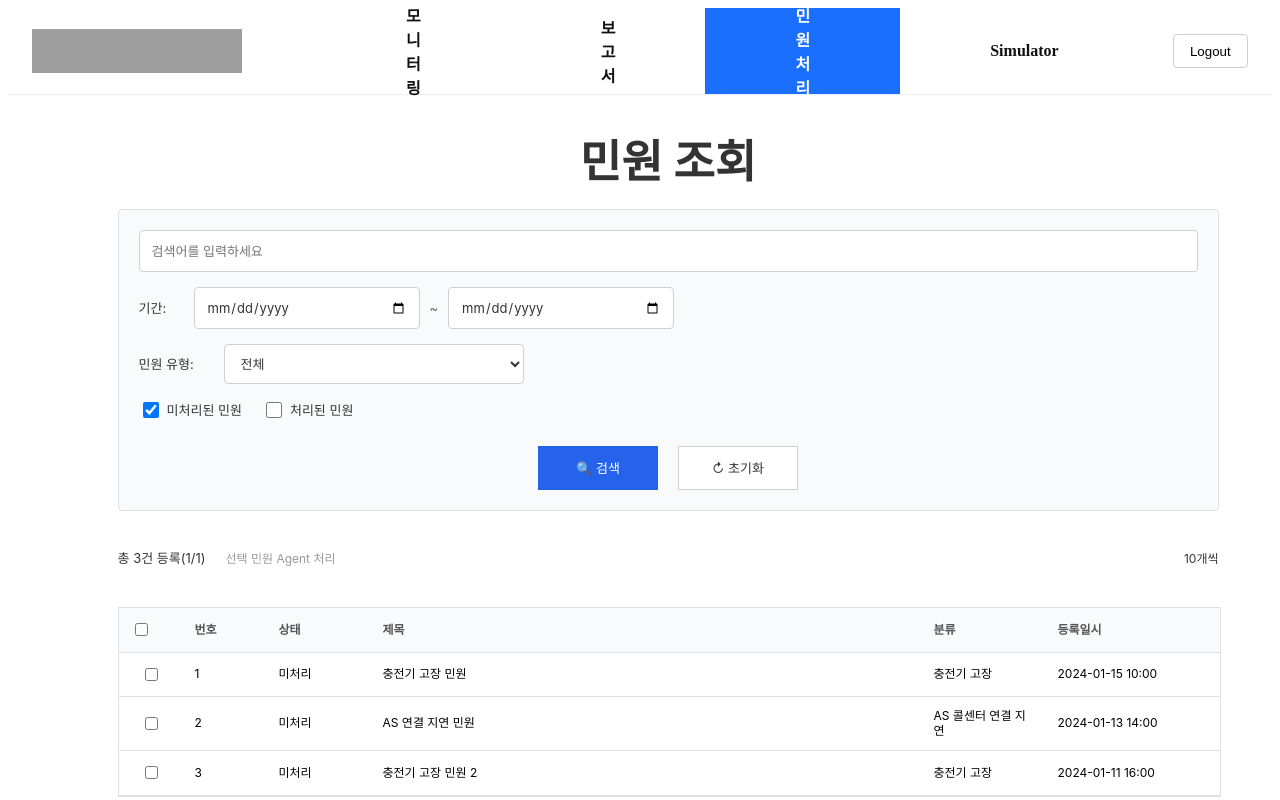
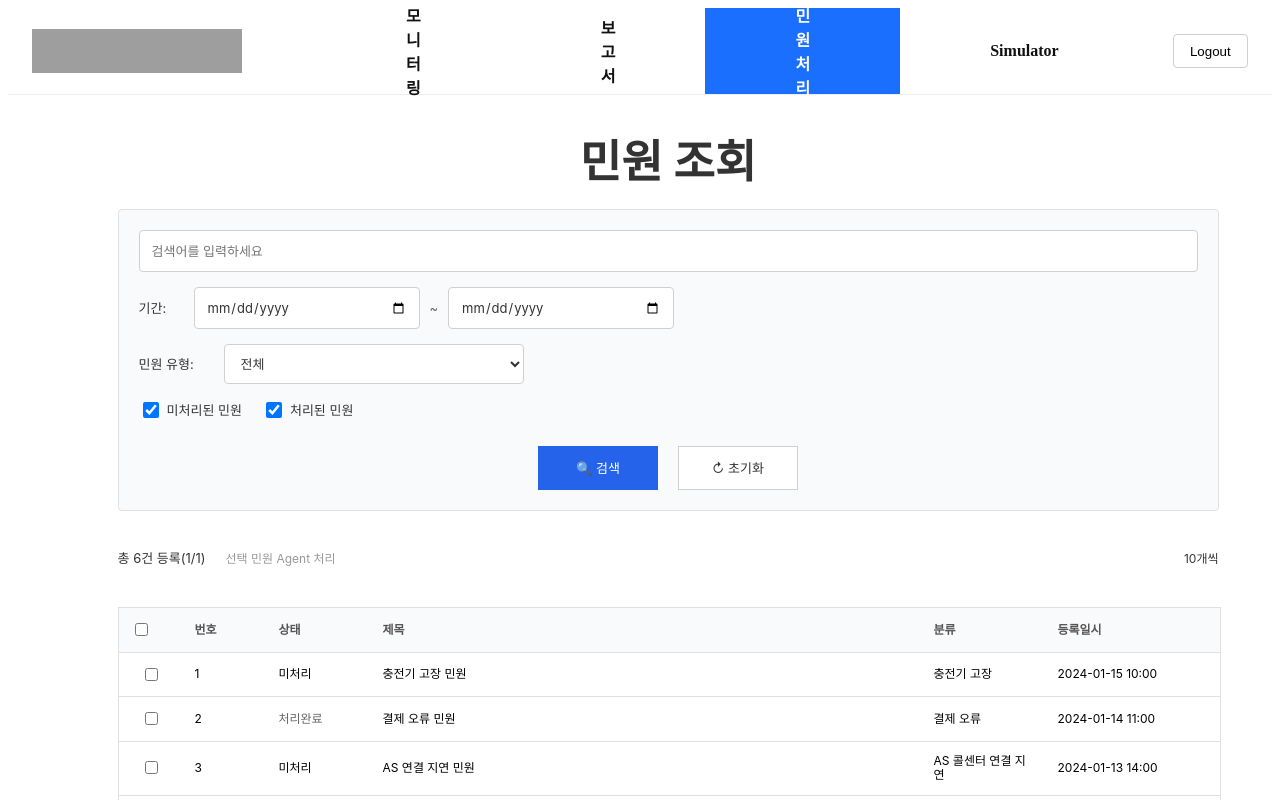
Before and after one commit to ChaeyunKoo/ev-charger-ops-platform, a Next.js app in the folder nextjs/: page /pages/ComplaintList in a window 1280 px wide. Shown: the top 800 px of the page. Built offline with nearby package versions, Linux system fonts and the light colour scheme; grey boxes are pictures that could not be loaded.

Commit message:
메세지 창, 필터링 수정

```diff
--- a/nextjs/src/app/pages/ComplaintList/page.jsx
+++ b/nextjs/src/app/pages/ComplaintList/page.jsx
@@ -1,21 +1,34 @@
 'use client';
 
 import { useState, useMemo } from 'react';
+import { useRouter } from 'next/navigation';
 import Header from '@/components/Header'; // 1. Header 컴포넌트 임포트
 import styles from './page.module.css';
 
+const INITIAL_FILTERS = {
+  searchKeyword: '',
+  startDate: '',
+  endDate: '',
+  complaintType: '',
+  showUnprocessed: true, // ✅ 전체 보이려면 둘 다 true
+  showProcessed: true,   // ✅
+};
+
 export default function ComplaintList() {
-  // 검색 필터 상태
-  const [searchKeyword, setSearchKeyword] = useState('');
-  const [startDate, setStartDate] = useState('');
-  const [endDate, setEndDate] = useState('');
-  const [complaintType, setComplaintType] = useState(''); // '충전기 고장' | '결제 오류' | 'AS 콜센터 연결 지연' | '기타' | ''
-  const [showUnprocessed, setShowUnprocessed] = useState(true); // 미처리 민원
-  const [showProcessed, setShowProcessed] = useState(false); // 처리된 민원
+  const router = useRouter();
+  /// ✅ 입력 중인 값(화면의 폼)
+  const [filters, setFilters] = useState(INITIAL_FILTERS);
+
+  // ✅ 실제 목록에 적용된 값(검색 버튼 눌렀을 때만 바뀜)
+  const [appliedFilters, setAppliedFilters] = useState(INITIAL_FILTERS);
 
   const [currentPage, setCurrentPage] = useState(1);
   const [itemsPerPage] = useState(10);
   const [selectedItems, setSelectedItems] = useState([]);
+
+  const [modalMessage, setModalMessage] = useState(''); //중앙 메세지 모달 상태
+  const openModal = (msg) => setModalMessage(msg);
+  const closeModal = () => setModalMessage('');
 
   // 샘플 데이터 - 실제 데이터로 교체 필요
   const allComplaints = [
@@ -27,59 +40,64 @@ export default function ComplaintList() {
     { id: 6, title: '결제 문제', content: '결제 관련 문제가 있습니다', status: '처리완료', category: '결제 오류', date: '2024-01-10 10:30' },
   ];
 
-  // 필터링된 민원 목록
+  // ✅ “적용된 필터(appliedFilters)” 기준으로만 목록 필터링
   const filteredComplaints = useMemo(() => {
-    let filtered = [...allComplaints];
+    const {
+      searchKeyword,
+      startDate,
+      endDate,
+      complaintType,
+      showUnprocessed,
+      showProcessed,
+    } = appliedFilters;
 
-    // 상태 필터 (미처리/처리)
+    // ✅ 1) 최신순 정렬(먼저 정렬하고 그 다음 필터)
+    let list = [...allComplaints].sort(
+      (a, b) => new Date(b.date).getTime() - new Date(a.date).getTime()
+    );
+
+    // ✅ 2) 상태 필터
     if (showUnprocessed && showProcessed) {
-      // 둘 다 선택 시 전체 표시
+      // 전체
     } else if (showUnprocessed) {
-      filtered = filtered.filter(c => c.status === '미처리');
+      list = list.filter(c => c.status === '미처리');
     } else if (showProcessed) {
-      filtered = filtered.filter(c => c.status === '처리완료');
+      list = list.filter(c => c.status === '처리완료');
     } else {
-      filtered = [];
+      list = [];
     }
 
-    // 검색어 필터 (제목+내용만 사용)
+    // ✅ 3) 검색어(제목+내용)
     if (searchKeyword.trim()) {
       const kw = searchKeyword.toLowerCase();
-      filtered = filtered.filter(c =>
+      list = list.filter(c =>
         c.title.toLowerCase().includes(kw) || c.content.toLowerCase().includes(kw)
       );
     }
 
-    // 기간 필터
+    // ✅ 4) 기간
     if (startDate) {
-      filtered = filtered.filter(c => {
-        const complaintDate = new Date(c.date);
       const start = new Date(startDate);
       start.setHours(0, 0, 0, 0);
-        return complaintDate >= start;
-      });
+      list = list.filter(c => new Date(c.date) >= start);
+    }
+    if (endDate) {
+      const end = new Date(endDate);
+      end.setHours(23, 59, 59, 999);
+      list = list.filter(c => new Date(c.date) <= end);
     }
 
-    if (endDate) {
-      filtered = filtered.filter(c => {
-        const complaintDate = new Date(c.date);
-        const end = new Date(endDate);
-        end.setHours(23, 59, 59, 999);
-        return complaintDate <= end;
-      });
+    // ✅ 5) 민원 유형
+    if (complaintType) {
+      list = list.filter(c => c.category === complaintType);
     }
 
-    // 민원 유형 필터
-    if (complaintType) {
-      filtered = filtered.filter(c => c.category === complaintType);
-    }
-
-    // 번호 재정렬 (1번부터)
-    return filtered.map((complaint, index) => ({
+    // ✅ 번호는 “필터+정렬 이후” 1부터
+    return list.map((complaint, index) => ({
       ...complaint,
-      number: index + 1
+      number: index + 1,
     }));
-  }, [searchKeyword, startDate, endDate, complaintType, showUnprocessed, showProcessed, allComplaints]);
+  }, [appliedFilters, allComplaints]);
 
   // 페이지네이션
   const paginatedComplaints = useMemo(() => {
@@ -92,37 +110,34 @@ export default function ComplaintList() {
   const totalPages = Math.ceil(totalCount / itemsPerPage);
 
   const handleSearch = () => {
+    setAppliedFilters(filters); // ✅ 이때만 목록 변경
     setCurrentPage(1);
     setSelectedItems([]);
   };
 
   const handleReset = () => {
-    setSearchKeyword('');
-    setStartDate('');
-    setEndDate('');
-    setComplaintType('');
-    setShowUnprocessed(true);
-    setShowProcessed(false);
+    setFilters(INITIAL_FILTERS);        // ✅ 폼 초기화
+    setAppliedFilters(INITIAL_FILTERS); // ✅ 목록도 전체로
     setCurrentPage(1);
     setSelectedItems([]);
   };
 
   const handleStartDateChange = (e) => {
     const date = e.target.value;
-    if (date && endDate && new Date(date) > new Date(endDate)) {
-      alert('시작일은 종료일보다 늦을 수 없습니다.');
+    if (date && filters.endDate && new Date(date) > new Date(filters.endDate)) {
+      openModal('시작일은 종료일보다 늦을 수 없습니다.');
       return;
     }
-    setStartDate(date);
+    setFilters(prev => ({ ...prev, startDate: date }));
   };
 
   const handleEndDateChange = (e) => {
     const date = e.target.value;
-    if (date && startDate && new Date(date) < new Date(startDate)) {
-      alert('종료일은 시작일보다 이전일 수 없습니다.');
+    if (date && filters.startDate && new Date(date) < new Date(filters.startDate)) {
+      openModal('종료일은 시작일보다 이전일 수 없습니다.');
       return;
     }
-    setEndDate(date);
+    setFilters(prev => ({ ...prev, endDate: date }));
   };
 
   const handlePageChange = (page) => {
@@ -152,6 +167,10 @@ export default function ComplaintList() {
     }
     // Agent 처리 로직 구현
     console.log('선택된 민원 Agent 처리:', selectedItems);
+  };
+
+  const handleRowClick = (id) => {
+    router.push(`/pages/ComplaintDetail?id=${id}`);
   };
 
   const renderPagination = () => {
@@ -201,6 +220,21 @@ export default function ComplaintList() {
   return (
       <>
           <Header />
+
+          {/* ✅ 중앙 모달 (확인 버튼만) */}
+          {modalMessage && (
+            <div className={styles.modalOverlay} role="dialog" aria-modal="true">
+              <div className={styles.modalBox}>
+                <div className={styles.modalMessage}>{modalMessage}</div>
+                <div className={styles.modalActions}>
+                  <button className={styles.modalConfirmButton} onClick={closeModal}>
+                    확인
+                  </button>
+                </div>
+              </div>
+            </div>
+          )}
+
           <div className={styles.container}>
               <div className={styles.wrapper}>
                   <div className={styles.mainFrame}>
@@ -214,8 +248,8 @@ export default function ComplaintList() {
                                   type="text"
                                   className={styles.searchInput}
                                   placeholder="검색어를 입력하세요"
-                                  value={searchKeyword}
-                                  onChange={(e) => setSearchKeyword(e.target.value)}
+                                  value={filters.searchKeyword}
+                                  onChange={(e) => setFilters(prev => ({ ...prev, searchKeyword: e.target.value }))}
                                   onKeyDown={(e) => e.key === 'Enter' && handleSearch()}
                               />
                           </div>
@@ -227,14 +261,14 @@ export default function ComplaintList() {
                                   <input
                                       type="date"
                                       className={styles.dateInput}
-                                      value={startDate}
+                                      value={filters.startDate}
                                       onChange={handleStartDateChange}
                                   />
                                   <span className={styles.dateSeparator}>~</span>
                                   <input
                                       type="date"
                                       className={styles.dateInput}
-                                      value={endDate}
+                                      value={filters.endDate}
                                       onChange={handleEndDateChange}
                                   />
                               </div>
@@ -245,8 +279,8 @@ export default function ComplaintList() {
                               <label className={styles.categoryLabel}>민원 유형:</label>
                               <select
                                   className={styles.categorySelect}
-                                  value={complaintType}
-                                  onChange={(e) => setComplaintType(e.target.value)}
+                                  value={filters.complaintType}
+                                  onChange={(e) => setFilters(prev => ({ ...prev, complaintType: e.target.value }))}
                               >
                                   <option value="">전체</option>
                                   <option value="충전기 고장">충전기 고장</option>
@@ -261,13 +295,14 @@ export default function ComplaintList() {
                               <label className={styles.checkboxLabel}>
                                   <input
                                     type="checkbox"
-                                      checked={showUnprocessed}
+                                    checked={filters.showUnprocessed}
                                     onChange={(e) => {
-                                          setShowUnprocessed(e.target.checked);
-                                          if (!e.target.checked && !showProcessed) {
-                                              setShowProcessed(true);
-                                          }
-                                          setCurrentPage(1);
+                                      const checked = e.target.checked;
+                                      setFilters(prev => {
+                                        const next = { ...prev, showUnprocessed: checked };
+                                        if (!next.showUnprocessed && !next.showProcessed) next.showProcessed = true; // 최소 1개 유지
+                                        return next;
+                                      });
                                     }}
                                   />
                                   <span>미처리된 민원</span>
@@ -275,13 +310,14 @@ export default function ComplaintList() {
                               <label className={styles.checkboxLabel}>
                                   <input
                                     type="checkbox"
-                                      checked={showProcessed}
+                                    checked={filters.showProcessed}
                                     onChange={(e) => {
-                                          setShowProcessed(e.target.checked);
-                                          if (!e.target.checked && !showUnprocessed) {
-                                              setShowUnprocessed(true);
-                                          }
-                                          setCurrentPage(1);
+                                      const checked = e.target.checked;
+                                      setFilters(prev => {
+                                        const next = { ...prev, showProcessed: checked };
+                                        if (!next.showProcessed && !next.showUnprocessed) next.showUnprocessed = true;
+                                        return next;
+                                      });
                                     }}
                                   />
                                   <span>처리된 민원</span>
@@ -347,11 +383,12 @@ export default function ComplaintList() {
                                   </tr>
                               ) : (
                                   paginatedComplaints.map((complaint) => (
-                                      <tr key={complaint.id}>
+                                      <tr key={complaint.id} onClick={() => handleRowClick(complaint.id)}>
                                           <td className={styles.checkboxColumn}>
                                               <input
                                                   type="checkbox"
                                                   checked={selectedItems.includes(complaint.id)}
+                                                  onClick={(e) => e.stopPropagation()}
                                                   onChange={() => handleSelectItem(complaint.id)}
                                               />
                                           </td>
--- a/nextjs/src/app/pages/ComplaintList/page.module.css
+++ b/nextjs/src/app/pages/ComplaintList/page.module.css
@@ -500,3 +500,42 @@
     width: 100%;
   }
 }
+
+.modalOverlay {
+  position: fixed;
+  inset: 0;
+  z-index: 9999;
+  display: flex;
+  align-items: center;
+  justify-content: center;
+  background: rgba(0, 0, 0, 0.35);
+}
+
+.modalBox {
+  width: min(420px, calc(100vw - 40px));
+  border-radius: 14px;
+  background: #fff;
+  box-shadow: 0 12px 34px rgba(0, 0, 0, 0.25);
+  padding: 18px;
+}
+
+.modalMessage {
+  font-size: 14px;
+  line-height: 1.5;
+  text-align: center;
+  word-break: keep-all;
+  padding: 10px 6px 16px;
+}
+
+.modalActions {
+  display: flex;
+  justify-content: center;
+}
+
+.modalConfirmButton {
+  padding: 10px 18px;
+  border-radius: 10px;
+  border: 0;
+  cursor: pointer;
+  font-weight: 600;
+}
```
Lines whose indentation alone changed are shown as unchanged.
